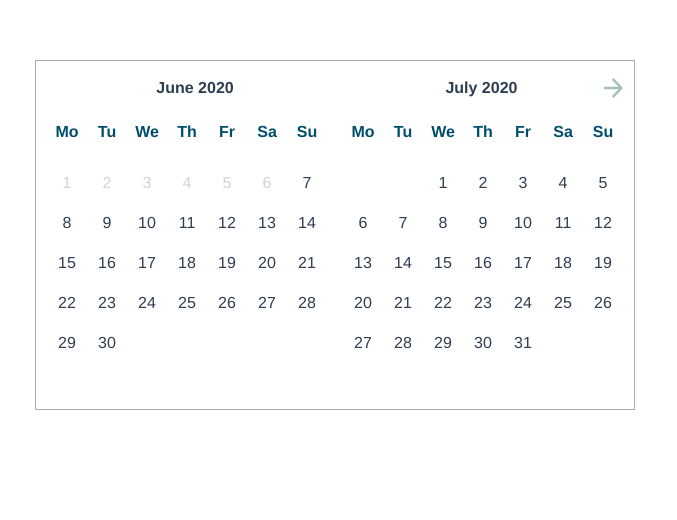
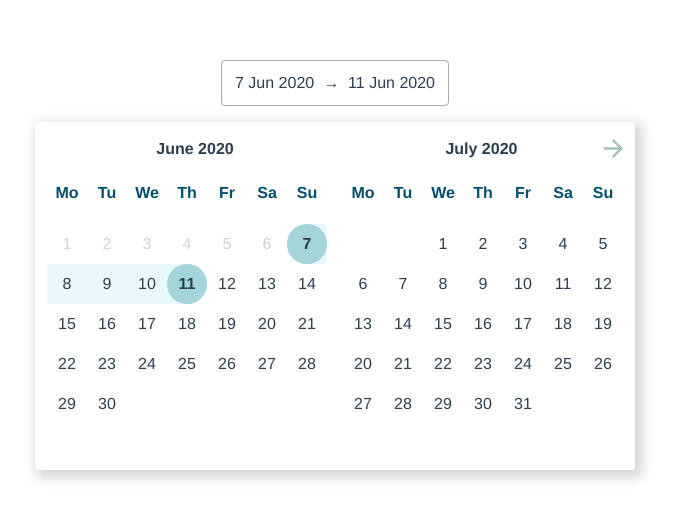
Before and after one commit to irosgrim/date-picker, a Vue app: page / in a window 1280 px wide. Shown: the top 520 px of the page, without its empty margins (305-982 px from the left). Built offline with nearby package versions, Linux system fonts and the light colour scheme.

Commit message:
add a toggle button

```diff
--- a/src/App.vue
+++ b/src/App.vue
@@ -1,7 +1,24 @@
 <template>
     <div id="app">
-        <div class="date-picker-container">
-            <DatePicker />
+       <div class="date-button" @click="() => showDatePicker = !showDatePicker">
+            <div>
+                {{formatDate(startDate)}}
+            </div>
+            <div v-if="endDate">&rightarrow;</div>
+            <div>
+                    <div v-if="endDate">
+                    {{formatDate(endDate)}}
+                    </div>
+            </div>
+       </div>
+        <div class="date-picker-container" v-if="showDatePicker">
+            <DatePicker
+                :options="datePickerOptions"
+                :dateOne="startDate"
+                :dateTwo="endDate"
+                @startDateSelected = "(startDateValue) => startDate = startDateValue"
+                @endDateSelected = " (endDateValue) => endDate = endDateValue"
+                />
         </div>
     </div>
 </template>
@@ -9,13 +26,65 @@
 <script lang="ts">
 import { Component, Vue } from "vue-property-decorator";
 import DatePicker from "./components/datePicker/DatePicker.vue";
+import { formatDateToString, addDays } from './components/datePicker/helpers/dateFunctions'
 
 @Component({
   components: {
-    DatePicker
+    DatePicker,
   }
 })
-export default class App extends Vue {}
+export default class App extends Vue {
+    private datePickerOptions = {
+        monthNames: [
+            "January",
+            "February",
+            "March",
+            "April",
+            "May",
+            "June",
+            "July",
+            "August",
+            "September",
+            "October",
+            "November",
+            "December"
+        ],
+        monthNamesShort: [
+            "Jan",
+            "Feb",
+            "Mar",
+            "Apr",
+            "May",
+            "Jun",
+            "Jul",
+            "Aug",
+            "Sep",
+            "Oct",
+            "Nov",
+            "Dec"
+        ],
+        weekDaysShort: [
+            "Mo",
+            "Tu",
+            "We",
+            "Th",
+            "Fr",
+            "Sa",
+            "Su"
+        ],
+    }
+
+    private showDatePicker = true;
+    private startDate: Date | null = new Date();
+    private endDate: Date | null = addDays(new Date(), 4);
+
+    private formatDate(date: Date) {
+        return formatDateToString(date, this.datePickerOptions.monthNamesShort);
+    }
+
+}
+
+
 </script>
 
 <style lang="scss">
@@ -27,8 +96,22 @@ export default class App extends Vue {}
     color: #2c3e50;
     margin-top: 60px;
 }
+.date-button {
+    max-width: 200px;
+    display: flex;
+    justify-content: space-between;
+    align-items: center;
+    text-align: left;
+    border: 1px solid #ababab;
+    padding: 0.8rem;
+    border-radius: 4px;
+    margin: 0 auto;
+    cursor: pointer;
+}
 .date-picker-container {
     margin: 1rem auto;
+    box-shadow: 4px 4px 12px 4px rgba(95, 101, 114, 0.25);
+    border-radius: 4px;
     max-width: 600px;
 }
 </style>
--- a/src/components/datePicker/DatePicker.vue
+++ b/src/components/datePicker/DatePicker.vue
@@ -17,7 +17,7 @@
                 </div>
                <div class="week-header">
                     <ul class="week">
-                        <li v-for="(day, dayIndex) in week" :key="dayIndex">{{ day }}</li>
+                        <li v-for="(day, dayIndex) in options.weekDaysShort" :key="dayIndex">{{ day }}</li>
                     </ul>
                </div>
                 <ul class="week" v-for="(week, weekIndex) in month.weeks" :key="weekIndex">
@@ -40,17 +40,29 @@ import { Component, Prop, Vue, Watch } from "vue-property-decorator";
 import { MonthOfTheYear, Month } from "./datePickerViewModel";
 import {
   isBeforeToday,
-  isToday,
   isCurrentMonth,
-  isSameDay
+  isSameDay,
 } from "./helpers/dateFunctions";
+
+export interface DatePickerOptions {
+    monthNames?: string[];
+    weekDaysShort?: string[];
+}
 
 @Component({})
 export default class DatePicker extends Vue {
-  @Prop() private msg!: string;
-  private months: Month[] = [];
-  private week: string[] = ["Mo", "Tu", "We", "Th", "Fr", "Sa", "Su"];
-  private monthNames: string[] = [
+    @Prop({
+    default: () => ({
+        weekDaysShort: [
+            "Mo",
+            "Tu",
+            "We",
+            "Th",
+            "Fr",
+            "Sa",
+            "Su"
+        ],
+        monthNames: [
             "January",
             "February",
             "March",
@@ -63,20 +75,25 @@ export default class DatePicker extends Vue {
             "October",
             "November",
             "December"
-  ];
+        ]
+    })
+  }) options!: DatePickerOptions;
+  @Prop() dateOne!: Date;
+  @Prop() dateTwo!: Date;
+  private months: Month[] = [];
   private currMonth = new Date().getMonth(); //zero based
   private currYear = new Date().getFullYear();
-  private startDate: Date | null = null;
-  private endDate: Date | null = null;
+  private startDate: Date | null = this.dateOne ||null;
+  private endDate: Date | null = this.dateTwo || null;
 
   @Watch('startDate')
   private startDateSelected(newValue: Date) {
-    this.$emit('startDateSelected', newValue)
+    this.$emit("startDateSelected", newValue)
   }
 
   @Watch('endDate')
   private endDateSelected(newValue: Date) {
-      this.$emit('endDateSelected', newValue)
+      this.$emit("endDateSelected", newValue)
   }
 
   private created() {
@@ -125,7 +142,7 @@ export default class DatePicker extends Vue {
 
   private getMonthName(date: string) {
     const d = new Date(Date.parse(date));
-    return this.monthNames[d.getMonth()] + " " + d.getFullYear();
+    return this.options.monthNames[d.getMonth()] + " " + d.getFullYear();
   }
 
   private isCurrentMonth(date: string) {
--- a/src/components/datePicker/date-picker.scss
+++ b/src/components/datePicker/date-picker.scss
@@ -1,8 +1,5 @@
 h3 {
     margin: 40px 0 0;
-}
-.date-picker {
-    border: 1px solid #ababab;
 }
 .months-container {
     display: flex;
@@ -63,6 +60,7 @@ h3 {
     align-items: center;
     width: 100%;
     height: 100%;
+    cursor: pointer;
 }
 .date-interval {
     background-color: rgba(196, 240, 243, 0.381);
@@ -87,6 +85,7 @@ a {
 .arrow-icon {
     max-height: 1.2rem;
     width: 1.2rem;
+    cursor: pointer;
     img {
         width: 100%;
         height: 100%;
--- a/src/components/datePicker/helpers/dateFunctions.ts
+++ b/src/components/datePicker/helpers/dateFunctions.ts
@@ -24,3 +24,19 @@ export const isCurrentMonth = (date: Date | string) => {
     const thisMonth = new Date();
     return dateToCompare.getMonth() === thisMonth.getMonth() && dateToCompare.getFullYear() === thisMonth.getFullYear();
 }
+
+export const formatDateToString = (date: Date, monthArr: string[]) => {
+    if (date) {
+        const d = new Date(date);
+        return d.getDate() + ' ' + monthArr[d.getMonth()] + ' ' + d.getFullYear();
+    } else {
+        return null;
+    }
+}
+
+export const addDays = (date: Date, numberOfDays: number) => {
+    const d = Date.parse(date.toDateString());
+    const millisecondsInOneDay = 86400000;
+    const utcDate = d + (millisecondsInOneDay * numberOfDays);
+    return new Date(utcDate);
+}
```
Also changed, not shown: date-picker.png (added), 1 other file (tests, documents, lock files or other folders). Lines whose indentation alone changed are shown as unchanged.
